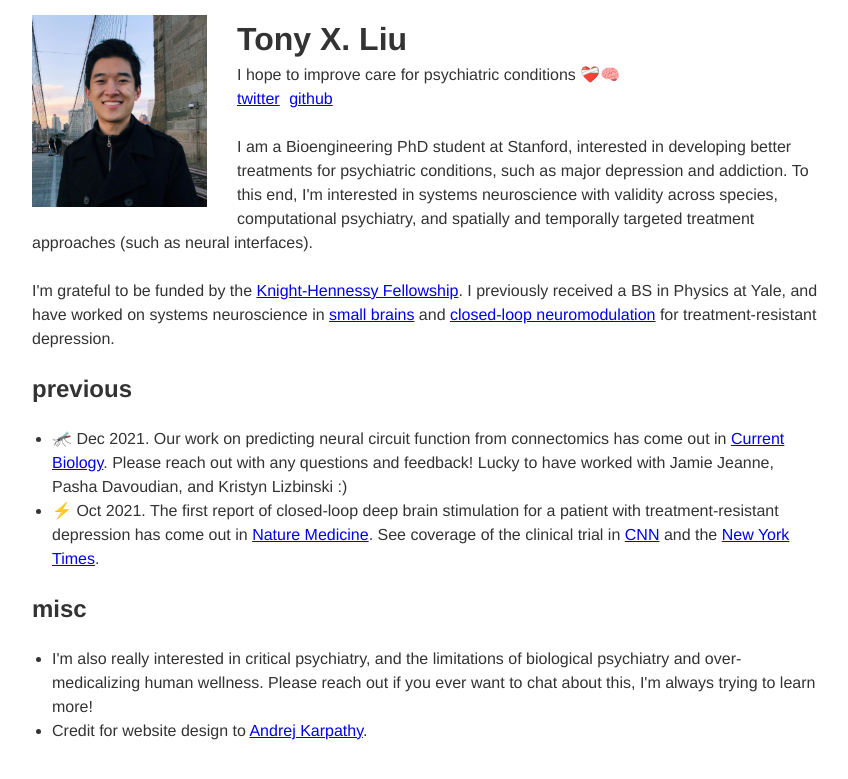
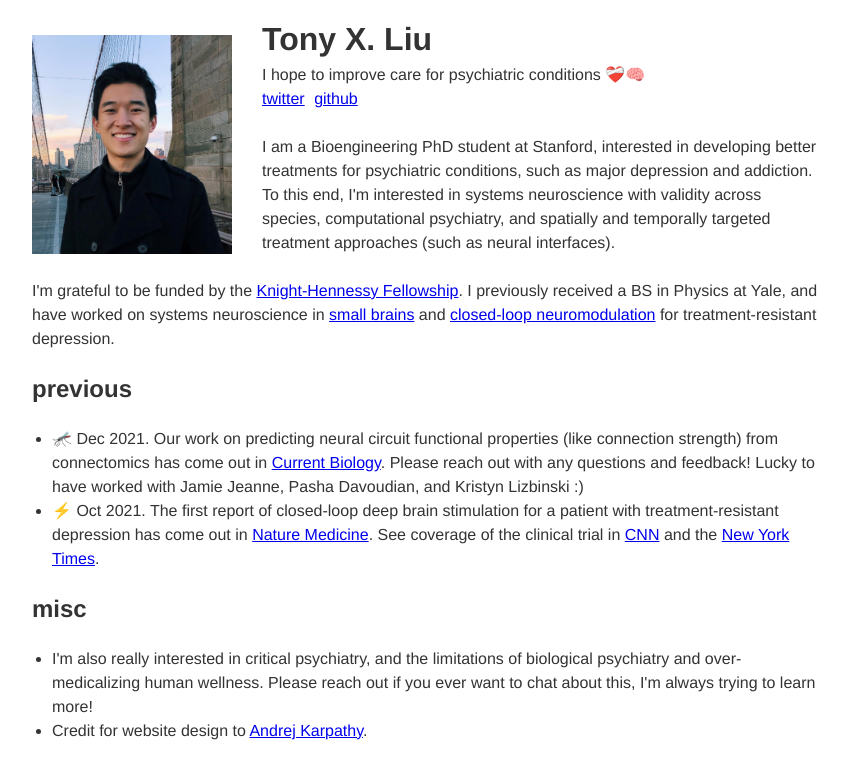
Before and after one commit to txzliu/txzliu.github.io, a Jekyll site: the page index.html, which Jekyll copies as it is, in a window 1280 px wide. Shown: the top 779 px of the page, without its empty margins (208-1056 px from the left). Built offline with Jekyll 4.4.1, drawn with Linux system fonts in a browser that asks for light colours.

Commit message:
Update index.html

```diff
--- a/index.html
+++ b/index.html
@@ -63,7 +63,7 @@ ul {
 
 <div id="wrap">
 <div style="float:left; padding-bottom:10px; padding-right:10px">
-<img width="175" style="float:left; padding-right:30px; padding-bottom:20px" src="images/Liu_Tony_06146814 (2).jpg">
+<img width="200" style="float:left; padding-right:30px; padding-bottom:20px; padding-top:20px" src="images/Liu_Tony_06146814 (2).jpg">
 <h1>Tony X. Liu</h1>
 <div>I hope to improve care for psychiatric conditions ❤️‍🩹🧠</div>
 <div id="links">
@@ -83,7 +83,7 @@ I'm grateful to be funded by the <a href="https://knight-hennessy.stanford.edu/"
 <h2>previous</h2>
 
 <ul>
-<li>🦟 Dec 2021. Our work on predicting neural circuit function from connectomics has come out in <a href="https://authors.elsevier.com/c/1eFUV3QW8Rwqra">Current Biology</a>. Please reach out with any questions and feedback! Lucky to have worked with Jamie Jeanne, Pasha Davoudian, and Kristyn Lizbinski :)</li>
+<li>🦟 Dec 2021. Our work on predicting neural circuit functional properties (like connection strength) from connectomics has come out in <a href="https://authors.elsevier.com/c/1eFUV3QW8Rwqra">Current Biology</a>. Please reach out with any questions and feedback! Lucky to have worked with Jamie Jeanne, Pasha Davoudian, and Kristyn Lizbinski :)</li>
 <li>⚡ Oct 2021. The first report of closed-loop deep brain stimulation for a patient with treatment-resistant depression has come out in <a href="https://www.nature.com/articles/s41591-021-01480-w">Nature Medicine</a>. See coverage of the clinical trial in <a href="https://www.cnn.com/2021/10/04/health/depression-implant-treatment-wellness/index.html">CNN</a> and the <a href="https://www.nytimes.com/2021/10/04/health/depression-treatment-deep-brain-stimulation.html">New York Times</a>.</li>
 </ul>
 
```
